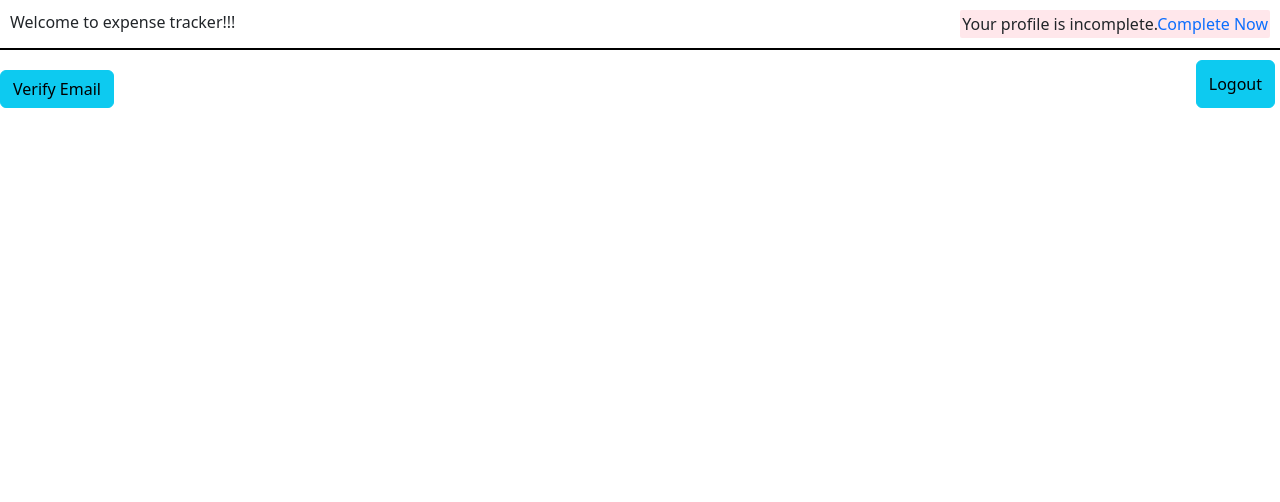
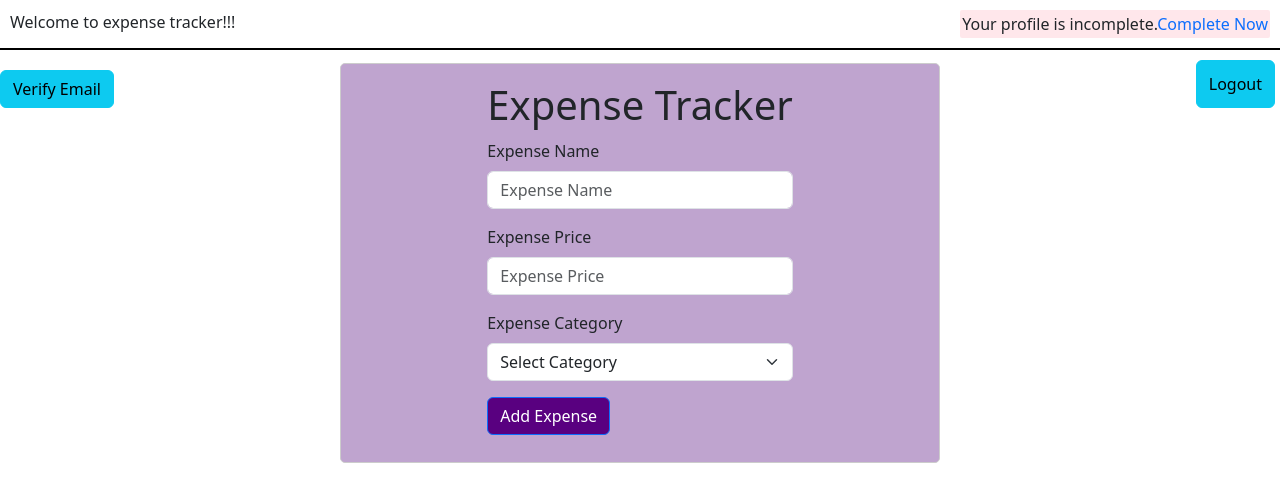
Before and after one commit to Akshay72023/Expense-Tracker-React, a React (Create React App) app: page /welcome in a window 1280 px wide. Shown: the top 502 px of the page. Built offline with nearby package versions, Linux system fonts and the light colour scheme; sample sign-in values are in the browser's storage.

Commit message:
expenses are added

```diff
--- a/src/App.js
+++ b/src/App.js
@@ -1,22 +1,35 @@
-import React from 'react';
-import { Switch, Route} from 'react-router-dom';
+import React, { useContext } from 'react';
+import { Switch, Route, Redirect } from 'react-router-dom';
 import Signup from './Components/Signup';
 import Login from './Components/Login';
 import Welcome from './Components/Welcome';
 import Update from './Components/Update';
 import ForgotPassword from './Components/ForgotPassword';
-
+import AuthContext from './store/auth-context';
 
 function App() {
+  const authCtx = useContext(AuthContext);
+  const isLoggedIn = authCtx.isLoggedIn;
+
   return (
     <div>
-        <Switch>
-          <Route path='/' exact><Signup /></Route>
-          <Route path='/login' exact><Login /></Route>
-          <Route path='/welcome' exact><Welcome /></Route>
-          <Route path='/update' exact><Update /></Route>
-          <Route path='/forgotpassword' exact><ForgotPassword /></Route>
-        </Switch>
+      <Switch>
+        <Route path='/' exact>
+          {isLoggedIn ? <Redirect to="/welcome" /> : <Signup />}
+        </Route>
+        <Route path='/login' exact>
+          {!isLoggedIn ? <Login /> : <Redirect to="/welcome" />}
+        </Route>
+        <Route path='/welcome'>
+          {isLoggedIn ? <Welcome /> : <Redirect to='/login' />}
+        </Route>
+        <Route path='/update'>
+          {isLoggedIn ? <Update /> : <Redirect to='/login' />}
+        </Route>
+        <Route path='/forgotpassword' exact>
+          <ForgotPassword />
+        </Route>
+      </Switch>
     </div>
   );
 }
--- /dev/null
+++ b/src/Components/Expenses.js
@@ -0,0 +1,86 @@
+import React, { useRef, useContext, useEffect } from 'react';
+import { Form, Button } from 'react-bootstrap';
+import ExpenseContext from '../store/expense-context';
+
+const Expenses = () => {
+    const expenseCtx = useContext(ExpenseContext);
+    const enameRef = useRef('');
+    const epriceRef = useRef('');
+    const ecategoryRef = useRef('');
+
+
+
+    const submitHandler = (e) => {
+        e.preventDefault();
+        const ename = enameRef.current.value;
+        const eprice = epriceRef.current.value;
+        const ecategory = ecategoryRef.current.value;
+
+        const expense = {
+            ename: ename,
+            eprice: eprice,
+            ecategory: ecategory
+        };
+
+        expenseCtx.addExpense(expense);
+    };
+    useEffect(() => {
+        console.log(expenseCtx.expenses);
+    }, [expenseCtx.expenses]);
+
+    return (
+        <div>
+        <div style={divStyles}>
+            <Form onSubmit={submitHandler}>
+                <h1 style={{ textAlign: 'center', marginBottom: '10px' }}>Expense Tracker</h1>
+                <Form.Group className="mb-3">
+                    <Form.Label>Expense Name</Form.Label>
+                    <Form.Control type="text" placeholder="Expense Name" ref={enameRef} required />
+                </Form.Group>
+                <Form.Group className="mb-3">
+                    <Form.Label>Expense Price</Form.Label>
+                    <Form.Control type="number" placeholder="Expense Price" ref={epriceRef} required />
+                </Form.Group>
+                <Form.Group className="mb-3">
+                    <Form.Label>Expense Category</Form.Label>
+                    <Form.Select ref={ecategoryRef}>
+                        <option value="">Select Category</option>
+                        <option value="Food">Food</option>
+                        <option value="Fuel">Fuel</option>
+                        <option value="Movies">Movies</option>
+                    </Form.Select>
+                </Form.Group>
+                <Button variant="primary" type="submit" style={{ marginBottom: '10px', backgroundColor: '#590080' }}>
+                    Add Expense
+                </Button>
+            </Form>
+        </div>
+        <div style={{marginTop:'10px',textAlign:'center'}}>
+            <ul style={{ listStyleType: 'none', padding: 0 }}>
+                {expenseCtx.expenses.map(expense => (
+                    <li key={expense.ename} style={{ textAlign: 'center' }}>
+                        <h4>{expense.ename} - {expense.eprice} - {expense.ecategory}</h4>
+                    </li>
+                ))}
+            </ul>
+        </div>
+        </div>
+    );
+};
+
+const divStyles = {
+    width: "600px",
+    display: 'flex',
+    flexDirection: 'column',
+    justifyContent: 'center',
+    alignItems: 'center',
+    height: '400px',
+    margin: '0 auto',
+    marginTop: '-45px',
+    backgroundColor: '#8e5da98f',
+    border: '1px solid #ccc',
+    padding: '20px',
+    borderRadius: '5px',
+};
+
+export default Expenses;
--- a/src/Components/Login.js
+++ b/src/Components/Login.js
@@ -1,9 +1,11 @@
-import React, { useRef, useState } from 'react';
+import React, { useRef, useState,useContext} from 'react';
 import { Form, Button } from 'react-bootstrap';
 import { Link, Redirect } from 'react-router-dom';
 import Header from './Header';
+import AuthContext from '../store/auth-context';
 
 const Signup = () => {
+    const authCtx=useContext(AuthContext);
     const emailRef = useRef('');
     const passwordRef = useRef('');
     const [redirectToWelcome, setRedirectToWelcome] = useState(false);
@@ -38,14 +40,19 @@ const Signup = () => {
                 }
             }).then((data) => {
                 alert('Login Successful');
-                localStorage.setItem("token", data.idToken);
                 setRedirectToWelcome(true);
+                authCtx.login(data.idToken);
+
             })
             .catch((err) => {
                 alert(err.message);
             })
         emailRef.current.value = '';
         passwordRef.current.value = '';
+    }
+
+    if (redirectToWelcome) {
+        return <Redirect to="/welcome" />;
     }
 
     const divStyles = {
@@ -66,10 +73,6 @@ const Signup = () => {
     const buttonStyles = {
         marginTop: '10px',
     };
-
-    if (redirectToWelcome) {
-        return <Redirect to="/welcome" />;
-    }
 
     return (
         <div>
--- a/src/Components/Welcome.js
+++ b/src/Components/Welcome.js
@@ -1,8 +1,10 @@
-import React,{useState} from 'react';
+import React,{useState,useContext} from 'react';
 import { Link,Redirect} from 'react-router-dom';
 import {  Button } from 'react-bootstrap';
-
+import AuthContext from '../store/auth-context';
+import Expenses from './Expenses';
 const Welcome = () => {
+    const authCtx= useContext(AuthContext);
     const [redirect, setRedirect] = useState(false);
 
     const verifyEmailhandler=(e)=>{
@@ -30,13 +32,15 @@ const Welcome = () => {
 
     const logoutHandler=(e)=>{
             e.preventDefault();
-            localStorage.removeItem('token');
-           setRedirect(true);
+            authCtx.logout();
+            setRedirect(true);
     };
 
     if(redirect){
         return <Redirect to="/login"/>
     }
+
+
     return (
         <div>
             <div style={{ display: 'flex', justifyContent: 'space-between', borderBottom: '2px solid black', padding: '10px' }}>
@@ -57,9 +61,12 @@ const Welcome = () => {
                 <Button variant="info" style={{ marginTop: '10px',marginRight:'5px' }} onClick={logoutHandler} >
                     Logout
                 </Button>
-        </div>
+            </div>
+            <Expenses />
         </div>
     )
 };
 
+
+
 export default Welcome;
--- a/src/index.js
+++ b/src/index.js
@@ -4,9 +4,15 @@ import { BrowserRouter } from 'react-router-dom';
 import './index.css';
 import App from './App';
 import 'bootstrap/dist/css/bootstrap.min.css';
+import { AuthContextProvider } from './store/auth-context';
+import { ExpenseContextProvider } from './store/expense-context';
 const root = ReactDOM.createRoot(document.getElementById('root'));
 root.render(
     <BrowserRouter>
-        <App />
+        <AuthContextProvider>
+            <ExpenseContextProvider>
+                <App />
+            </ExpenseContextProvider>
+        </AuthContextProvider>
     </BrowserRouter>
 );
--- /dev/null
+++ b/src/store/auth-context.js
@@ -0,0 +1,39 @@
+import React, { createContext, useState } from "react";
+
+const AuthContext = createContext({
+    token: "",
+    isLoggedIn: false,
+    login: (token) => {},
+    logout: () => {}
+});
+
+export const AuthContextProvider = (props) => {
+    const initialToken = localStorage.getItem('token');
+    const [token, setToken] = useState(initialToken);
+    const userLoggedIn = !!token;
+
+    const loginHandler = (token) => {
+        localStorage.setItem("token", token);
+        setToken(token);
+    };
+
+    const logoutHandler = () => {
+        localStorage.removeItem('token');
+        setToken(null);
+    };
+
+    const contextValue = {
+        token: token,
+        isLoggedIn: userLoggedIn,
+        login: loginHandler,
+        logout: logoutHandler
+    };
+
+    return (
+        <AuthContext.Provider value={contextValue}>
+            {props.children}
+        </AuthContext.Provider>
+    );
+};
+
+export default AuthContext;
--- /dev/null
+++ b/src/store/expense-context.js
@@ -0,0 +1,29 @@
+import React, { createContext, useState } from "react";
+
+const ExpenseContext = createContext({
+    expenses: [],
+    addExpense:(expense)=>{},
+});
+
+export const ExpenseContextProvider = (props) => {
+    const [expenses, setExpense] = useState([]);
+
+    const addExpense = (expense) => {
+        setExpense((prevExpense)=>[...prevExpense,expense]);
+    };
+
+
+
+    const contextValue = {
+        expenses: expenses,
+        addExpense: addExpense,
+    };
+
+    return (
+        <ExpenseContext.Provider value={contextValue}>
+            {props.children}
+        </ExpenseContext.Provider>
+    );
+};
+
+export default ExpenseContext;
```
